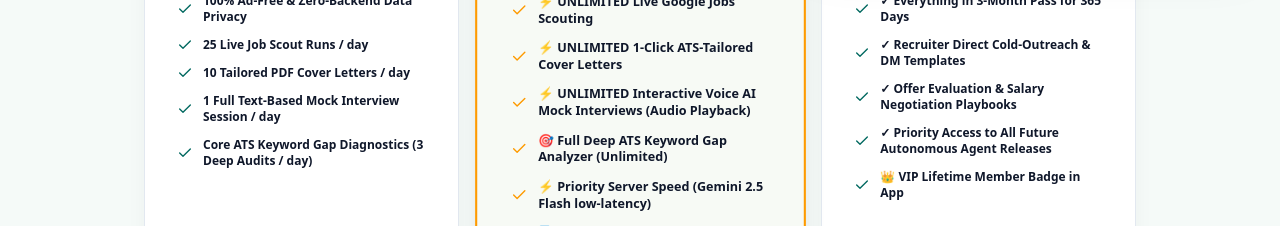
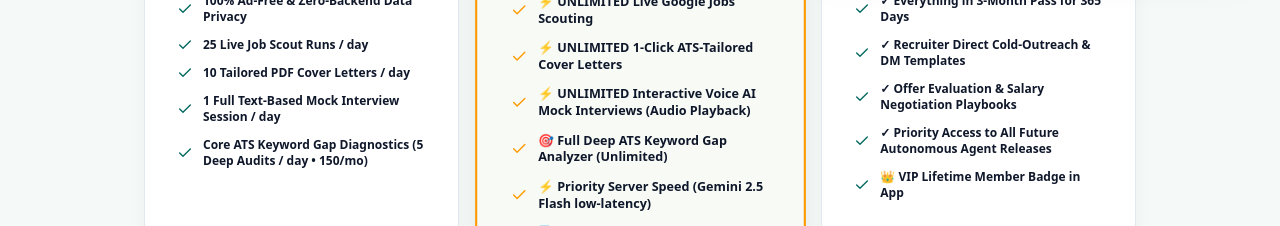
Before and after one commit to jagadeesvarrao-design/ai-job-search-agent, a Next.js app: page /pricing in a window 1280 px wide. Shown: the part 840-1066 px from the top of the page. Built offline with nearby package versions, Linux system fonts and the light colour scheme; no server answers.

Commit message:
docs(pricing): align 1-Month starter plan to 5 deep audits/day (150/mo)

```diff
--- a/src/app/pricing/page.tsx
+++ b/src/app/pricing/page.tsx
@@ -219,7 +219,7 @@ export default function PricingPage() {
               </li>
               <li className="flex items-center gap-2.5">
                 <Check className="w-4 h-4 text-[#00685F] dark:text-[#2DD4BF] flex-shrink-0" />
-                <span><strong>Core ATS Keyword Gap Diagnostics (3 Deep Audits / day)</strong></span>
+                <span><strong>Core ATS Keyword Gap Diagnostics (5 Deep Audits / day • 150/mo)</strong></span>
               </li>
             </ul>
           </div>
--- a/src/components/PricingModal.tsx
+++ b/src/components/PricingModal.tsx
@@ -245,7 +245,7 @@ export default function PricingModal({ isOpen, onClose }: PricingModalProps) {
                     </li>
                     <li className="flex items-center gap-2">
                       <Check className="w-3.5 h-3.5 text-[#00685F] dark:text-[#2DD4BF] flex-shrink-0" />
-                      <span><strong>Core ATS Keyword Gap Diagnostics (3 Deep Audits / day)</strong></span>
+                      <span><strong>Core ATS Keyword Gap Diagnostics (5 Deep Audits / day • 150/mo)</strong></span>
                     </li>
                   </ul>
                 </div>
```
